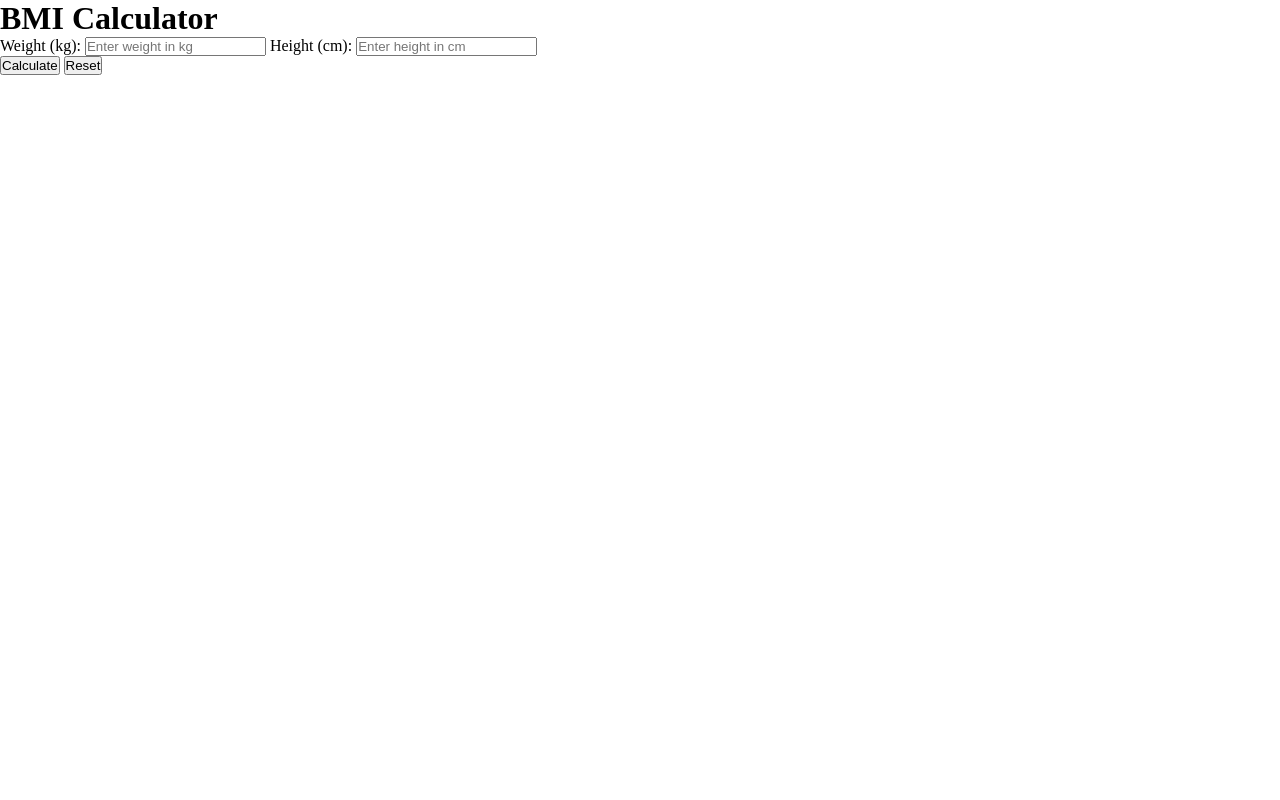
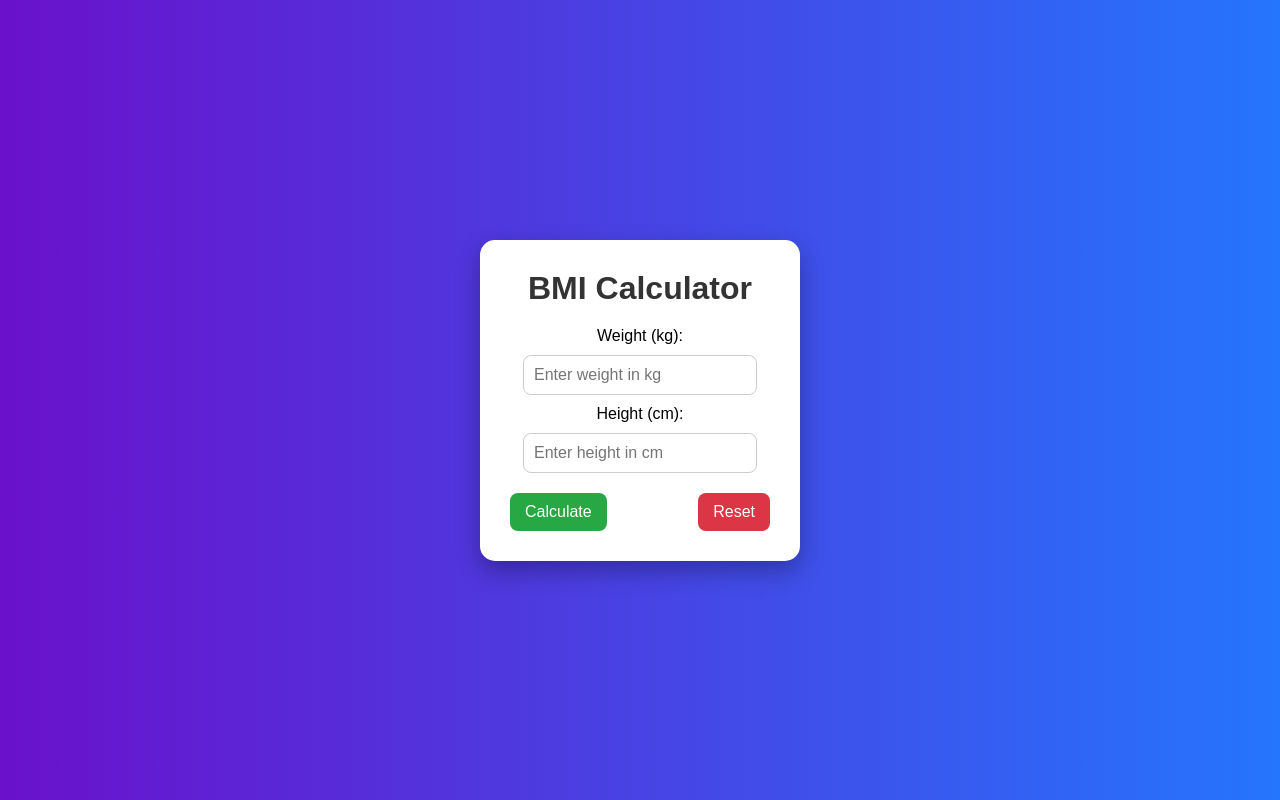
Before and after one commit to Vaideheedhakate/Learning-Javascript, a plain HTML site: page BMI Calculator/bmi.html in a window 1280 px wide. Drawn offline with Linux system fonts and the light colour scheme.

Commit message:
style: add styling for BMI calculator UI

```diff
--- a/BMI Calculator/bmi.css
+++ b/BMI Calculator/bmi.css
@@ -3,3 +3,75 @@
     padding: 0;
     box-sizing: border-box;
 }
+body {
+  font-family: Arial, sans-serif;
+  background: linear-gradient(to right, #6a11cb, #2575fc);
+  display: flex;
+  justify-content: center;
+  align-items: center;
+  height: 100vh;
+  margin: 0;
+}
+
+.container {
+  background-color: white;
+  padding: 30px;
+  border-radius: 15px;
+  box-shadow: 0px 10px 25px rgba(0,0,0,0.3);
+  width: 320px;
+  text-align: center;
+}
+
+h1 {
+  margin-bottom: 20px;
+  color: #333;
+}
+
+input {
+  width: 90%;
+  padding: 10px;
+  margin: 10px 0;
+  border-radius: 8px;
+  border: 1px solid #ccc;
+  font-size: 16px;
+}
+
+.buttons {
+  display: flex;
+  justify-content: space-between;
+  margin-top: 10px;
+}
+
+button {
+  padding: 10px 15px;
+  font-size: 16px;
+  border: none;
+  border-radius: 8px;
+  cursor: pointer;
+  color: white;
+}
+
+button[type="submit"] {
+  background-color: #28a745;
+}
+
+button[type="submit"]:hover {
+  background-color: #218838;
+}
+
+#resetBtn {
+  background-color: #dc3545;
+}
+
+#resetBtn:hover {
+  background-color: #c82333;
+}
+
+#result {
+  margin-top: 25px;
+  font-weight: bold;
+  font-size: 18px;
+  padding: 15px;
+  border-radius: 8px;
+  display: none;
+}
```
